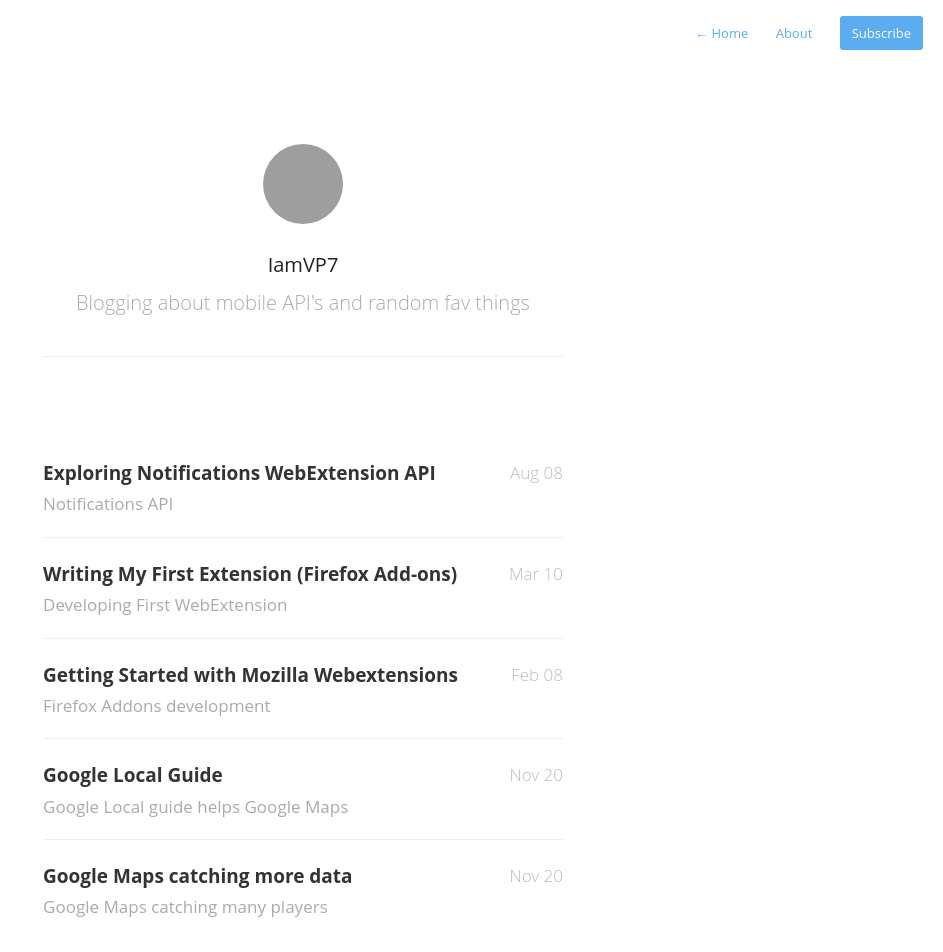
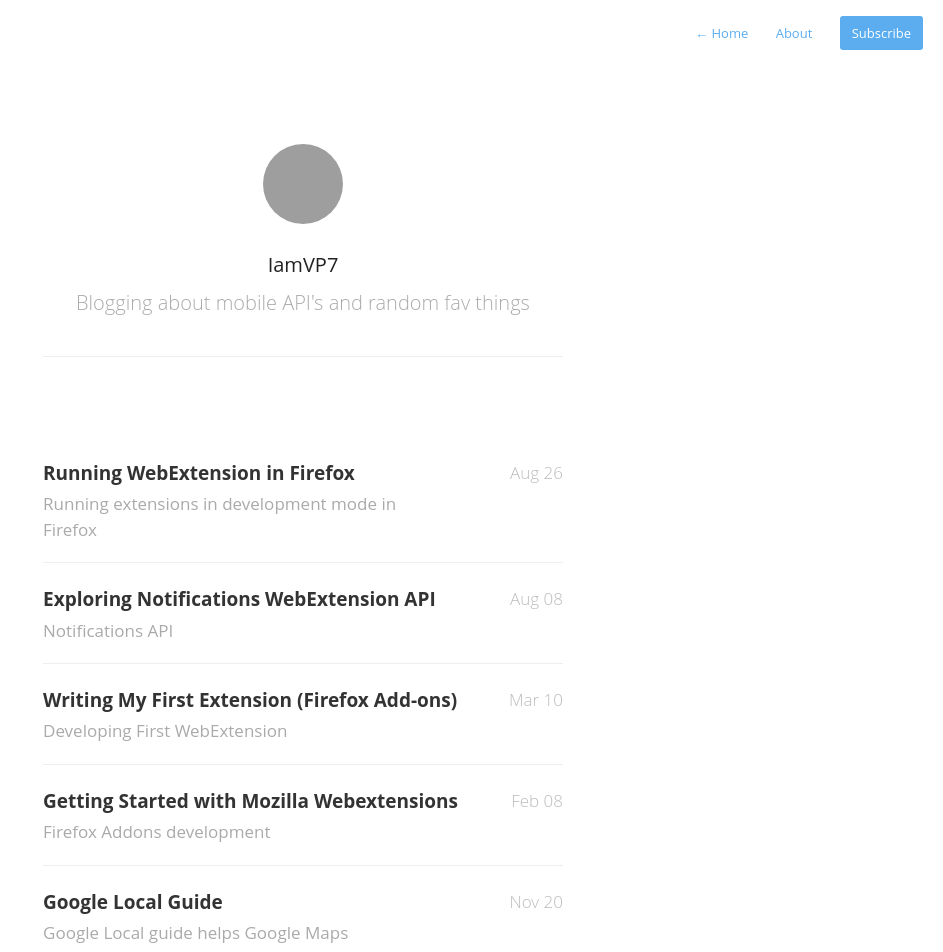
Before and after one commit to hellokarthic/iamVP7.github.io, a Jekyll site: the page built from index.html, in a window 1280 px wide. Shown: the top 952 px of the page, without its empty margins (337-1280 px from the left). Built offline with Jekyll 4.4.1, drawn with Linux system fonts in a browser that asks for light colours; nearby versions of some CDN libraries; the list of posts is cut into pages by our own code; some of the changed lines change nothing that is shown; grey boxes are pictures that could not be loaded.

Commit message:
blog post added

```diff
--- /dev/null
+++ b/_posts/2016-08-26-Running-WebExtension-in-Firefox.markdown
@@ -0,0 +1,58 @@
+---
+title:  "Running WebExtension in Firefox"
+date:   2016-08-26 02:00:00
+description: Running extensions in development mode in Firefox
+categories: addons
+tags: [addons,firefox]
+---
+
+In this post we will be exploring more how to run an Firefox WebExtensions. In last post I was writing about [Getting Started with WebExtension]({{ site.url/2016/02/Lets-Get-Started-With-WebExtensions/}}). Just read it before starting, so you can config your browser accordingly.
+
+
+I will be showing this demo with the help of the small extension I have written before, feel free to download it from [githuh](https://github.com/iamVP7/MyExtensions/tree/master/tabopen/Firefox), you can clone whole [repo](https://github.com/iamVP7/MyExtensions/).  I personally use [web-ext](https://github.com/mozilla/web-ext) tool for packing my extension, but for basic learning it is not mandatory.
+
+
+**Step1: Go to the directory which has contents of Extension**
+
+In my case it will look like the below. The content showed below is the contents of Extension, which the link is shared above.
+![Directory Image]({{  site.url }}/assets/content_directory.png)
+
+**Step 2: We have to compress all the contents into Zip**
+
+- Select all the folders and files
+- Make it to a zip, anyname.zip
+
+![Directory Image]({{  site.url }}/assets/tabopenzip.png)
+
+
+**Step 3: Open about:addons**
+
+![Directory Image]({{  site.url }}/assets/about-addon.png)
+
+**Step 4: Install Addons**
+
+- Click on Tools for all add-ons (the icon - which is like Setting icon )
+- Select Install Add-on From File ..
+- Make sure you have set the file type to all files
+- Choose the Zip which you created in step 2
+
+![Choose the Zip file]({{  site.url }}/assets/select_zip.png)
+
+- You will get a pop-up notification after selecting at left croner
+
+![Choose the Zip file]({{  site.url }}/assets/install_pop.png)
+
+- In that pop-up click Install button
+- Now your Extension is installed.
+
+**Step 5: Run the Extension**
+
+For most of Extensions you will get the icon in the tool bar itself. So for this a page like icon will be coming at toolbar, if every code is run properly. Click on that icon.
+
+![Choose the Zip file]({{  site.url }}/assets/extension_popup.png)
+
+So on Selecting any one of the three websites, it will open a new tab and open the site. As of now it is in static mode.
+
+In future, based on user usage we can show top 3 websites there.
+
+Follow for more amazing extensions.
--- a/assets/css/style.css
+++ b/assets/css/style.css
@@ -368,9 +368,10 @@
 }
 
 img {
-	width: 100%;
-	max-width: 100%;
+	width: 80%;
+	max-width: 80%;
 	border-radius: 3px;
+	height:auto;
 }
 
 /* Made with Cactus Badge */
```
Also changed, not shown: assets/extension_popup.png (added), assets/install_pop.png (added), assets/select_zip.png (added).
